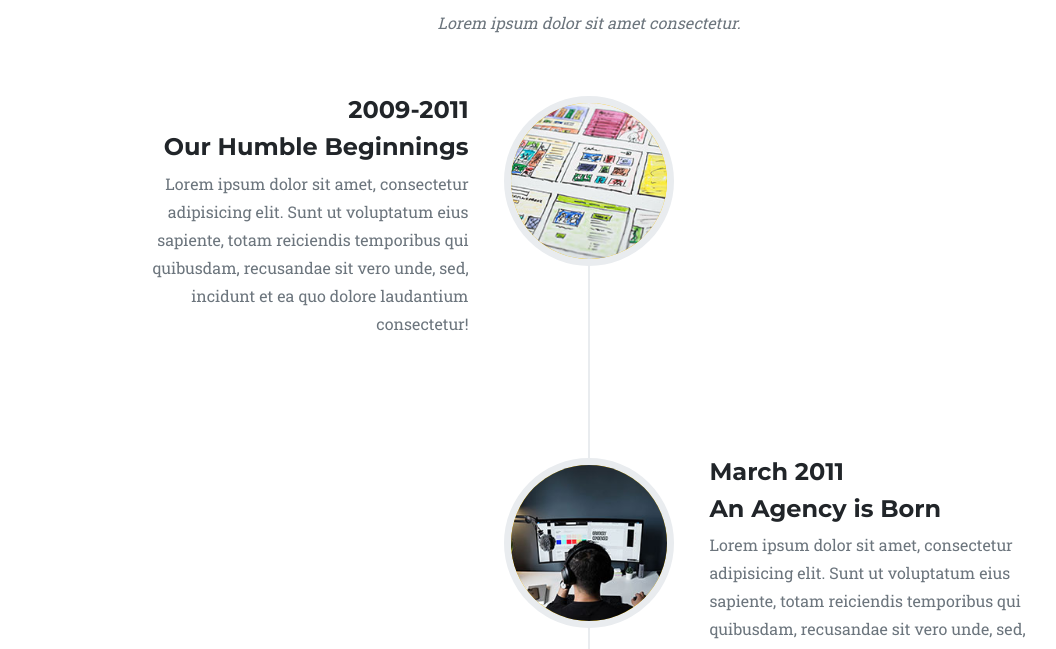
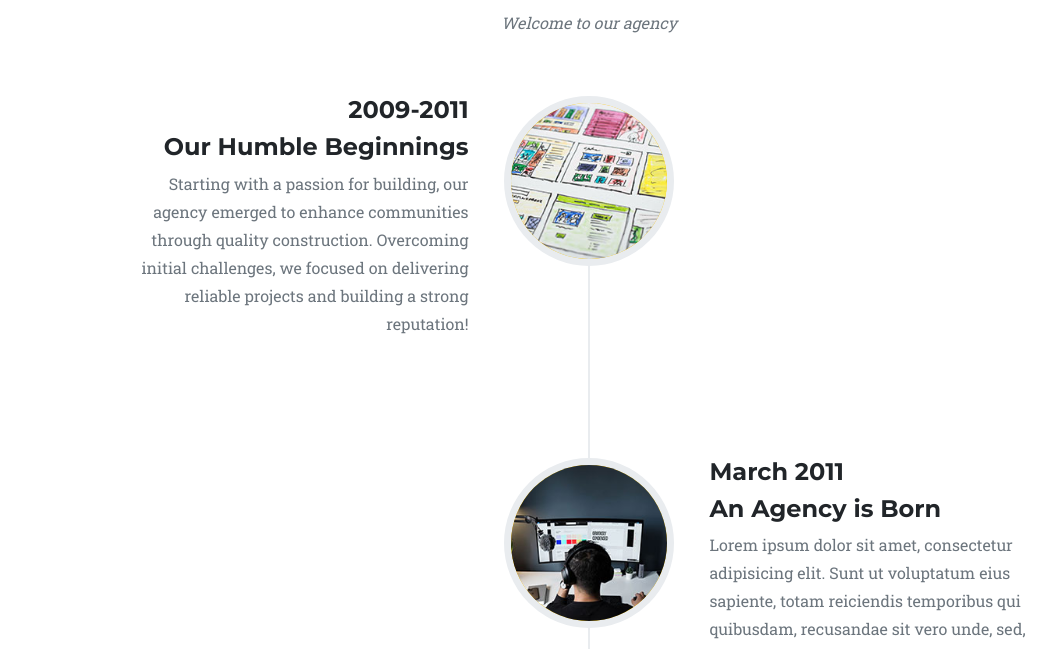
Before and after one commit to TankisoLechesa33/agency, a plain HTML site: page about.html in a window 1280 px wide. Shown: the part 147-796 px from the top of the page, without its empty margins (51-1107 px from the left). Drawn offline with nearby package versions, Linux system fonts and the light colour scheme.

Commit message:
update222

```diff
--- a/about.html
+++ b/about.html
@@ -43,7 +43,7 @@
             <div class="container">
                 <div class="text-center">
                     <h2 class="section-heading text-uppercase">About</h2>
-                    <h3 class="section-subheading text-muted">Lorem ipsum dolor sit amet consectetur.</h3>
+                    <h3 class="section-subheading text-muted">Welcome to our agency</h3>
                 </div>
                 <ul class="timeline">
                     <li>
@@ -53,7 +53,7 @@
                                 <h4>2009-2011</h4>
                                 <h4 class="subheading">Our Humble Beginnings</h4>
                             </div>
-                            <div class="timeline-body"><p class="text-muted">Lorem ipsum dolor sit amet, consectetur adipisicing elit. Sunt ut voluptatum eius sapiente, totam reiciendis temporibus qui quibusdam, recusandae sit vero unde, sed, incidunt et ea quo dolore laudantium consectetur!</p></div>
+                            <div class="timeline-body"><p class="text-muted">Starting with a passion for building, our agency emerged to enhance communities through quality construction. Overcoming initial challenges, we focused on delivering reliable projects and building a strong reputation!</p></div>
                         </div>
                     </li>
                     <li class="timeline-inverted">
```
